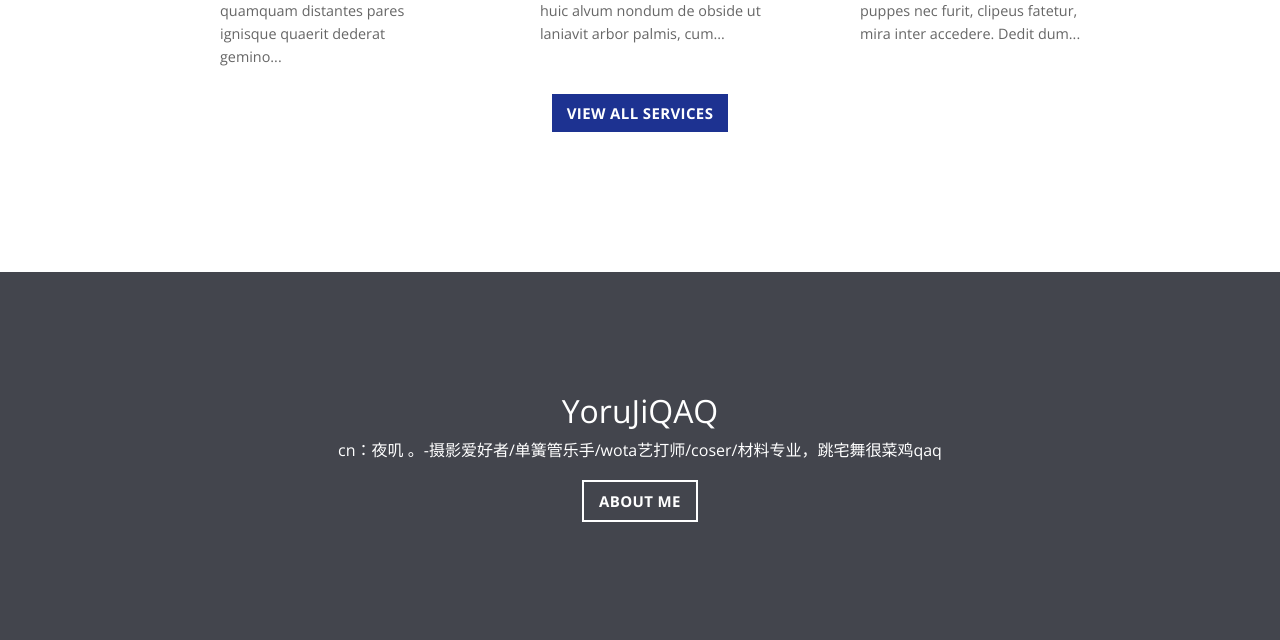
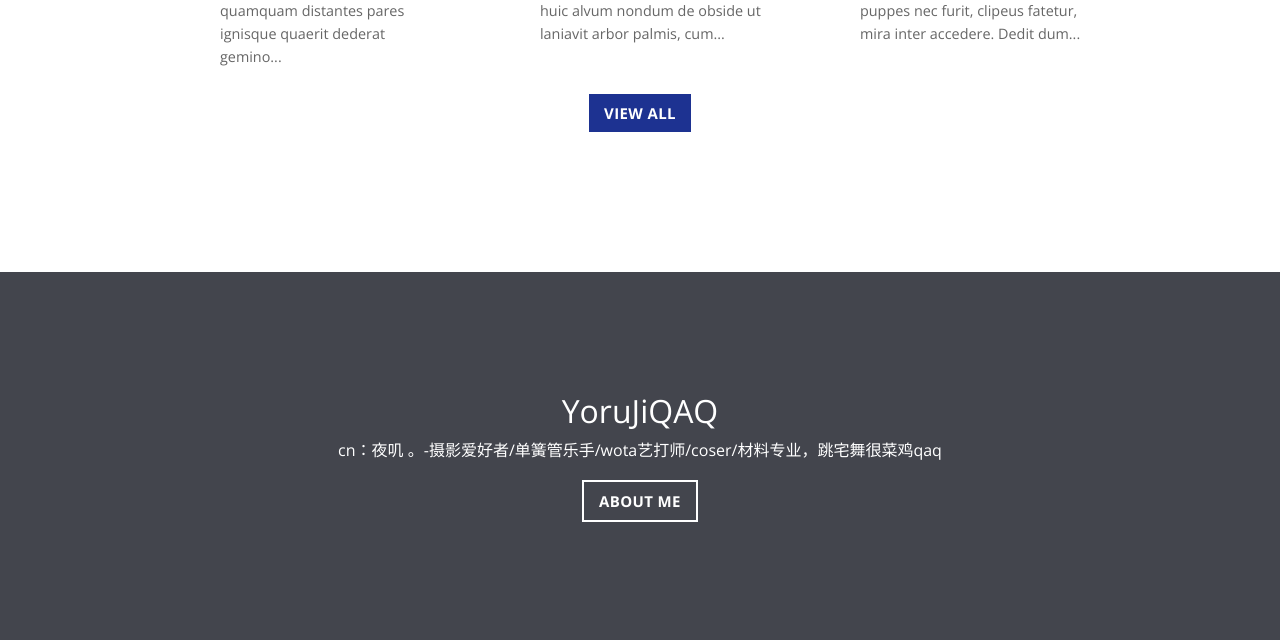
Before and after one commit to YoruJiQAQ/YoruJiQAQ.github.io, a plain HTML site: page index.html in a window 1280 px wide. Shown: the part 1760-2400 px from the top of the page. Drawn offline with nearby package versions, Linux system fonts and the light colour scheme.

Commit message:
overall update and new post

```diff
--- a/index.html
+++ b/index.html
@@ -252,7 +252,7 @@ clipeus fatetur, mira inter accedere. Dedit dum...</p>
     </div>
 
     <div class="col-12 text-center">
-      <a class="button button-primary" href="https://YoruJiQAQ.github.io/services">View All Services</a>
+      <a class="button button-primary" href="https://YoruJiQAQ.github.io/services">View All</a>
     </div>
   </div>
 </div>
```
